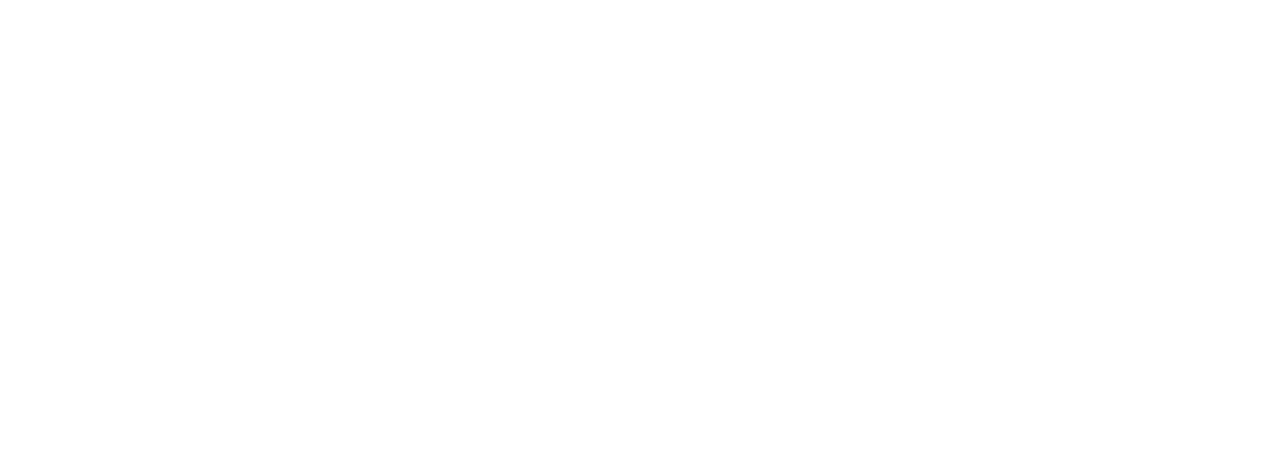
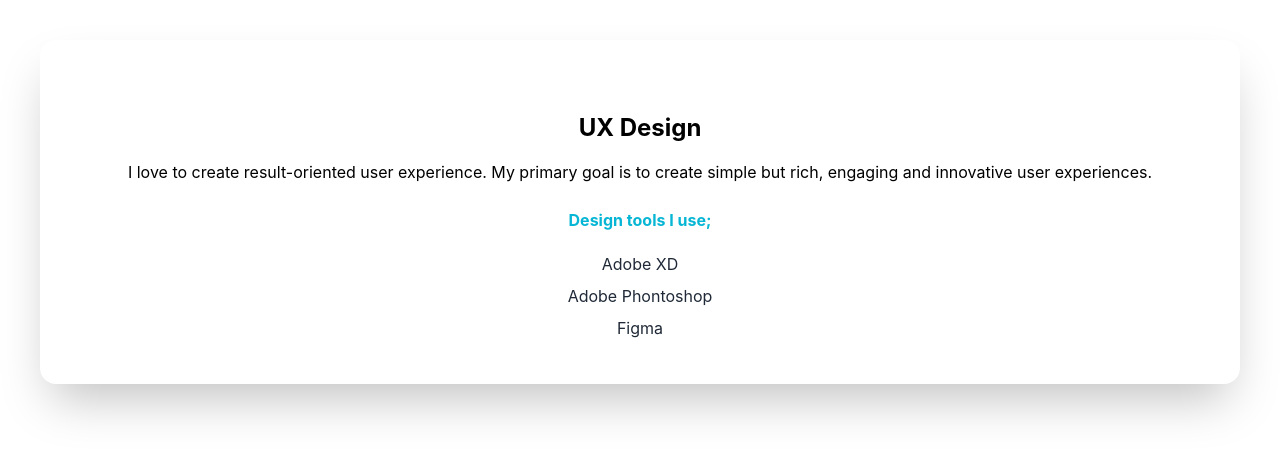
Before and after one commit to Wediah/portfolio2, a Next.js app: page /about in a window 1280 px wide. Shown: the top 456 px of the page. Built offline with nearby package versions, Linux system fonts and the light colour scheme.

Commit message:
card added

```diff
--- a/pages/about.tsx
+++ b/pages/about.tsx
@@ -3,13 +3,19 @@ import { Transition } from '@headlessui/react'
 import { Link } from "react-scroll"
 import Image from "next/image";
 import { Element } from 'react-scroll'
+import design from "../public/design.png"
 
 function About () {
     return (
         <Element id="about" name="about">
             <div className="min-h-screen px-10 " >
-                <div>
-
+                <div className="shadow-2xl rounded-2xl text-center p-10 my-10">
+                    <h3 className="pt-8 pb-2 text-2xl font-bold">UX Design</h3>
+                    <p className="py-2">I love to create result-oriented user experience. My primary goal is to create simple but rich, engaging and innovative user experiences.</p>
+                    <h4 className="text-cyan-500 py-4 font-bold">Design tools I use; </h4>
+                    <p className="text-gray-800 py-1">Adobe XD</p>
+                    <p className="text-gray-800 py-1">Adobe Phontoshop</p>
+                    <p className="text-gray-800 py-1">Figma</p>
                 </div>
             </div>
         </Element>
```
Also changed, not shown: public/design.png (added).
